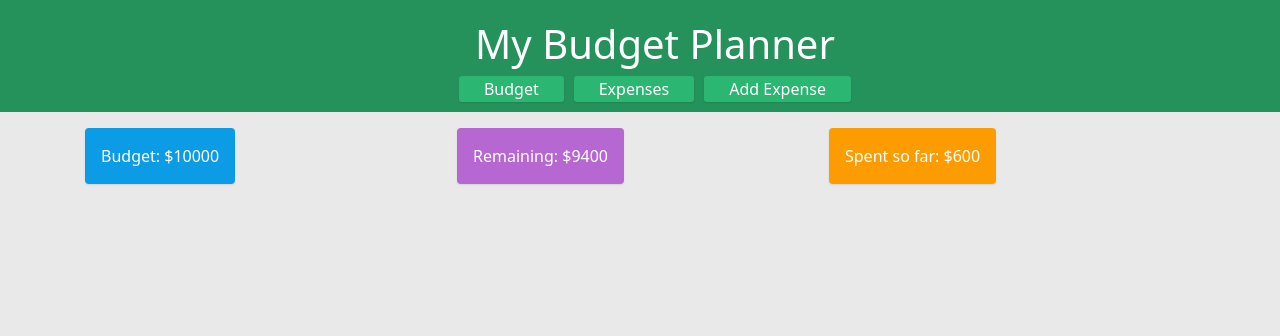
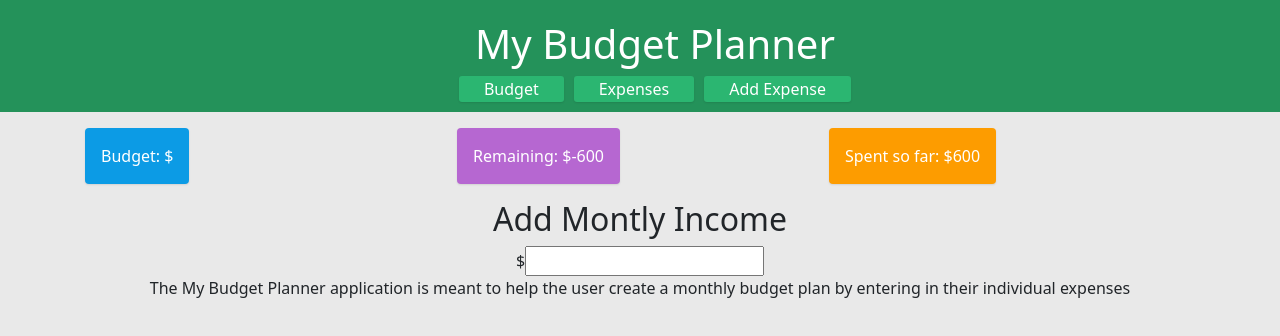
Before and after one commit to livnelson/phase-2-project, a React (Create React App) app in the folder budget/: page / in a window 1280 px wide. Shown: the top 336 px of the page. Built offline with nearby package versions, Linux system fonts and the light colour scheme.

Commit message:
budgetForm

```diff
--- a/budget/src/App.js
+++ b/budget/src/App.js
@@ -1,15 +1,17 @@
-import React from 'react';
+import React, {useState} from 'react';
 import 'bootstrap/dist/css/bootstrap.min.css';
 import Home from "./Home"
 import Expenses from './Expenses';
 import AddExpense from './AddExpense';
 import { AppProvider } from "./AppContext.js"
 import { Switch, Route } from "react-router-dom"
+import BudgetForm from './BudgetForm'
 
 import "./global.css"
 import Menu from "./Menu"
 
 const App = () => {
+
 
 	return (
 	  <div>
--- a/budget/src/Budget.js
+++ b/budget/src/Budget.js
@@ -2,7 +2,7 @@ import React, { useContext } from 'react';
 import { AppContext } from './AppContext';
 
 
-const Budget = () => {
+const Budget = ({monthlyBudget}) => {
 
     const { budget } = useContext(AppContext)
 
@@ -30,7 +30,7 @@ const Budget = () => {
 
     return (
         <div  className='alert alert-secondary'>
-            <span>Budget: ${budget}</span>
+            <span>Budget: ${monthlyBudget}</span>
             {/* <TiEdit size='1.2em' style={{ margin: 5 }} onClick={editBudget}></TiEdit> */}
         </div>
 
--- /dev/null
+++ b/budget/src/BudgetForm.js
@@ -0,0 +1,23 @@
+import React from 'react'
+
+const budgetForm = ({monthlyBudget, setMonthlyBudget}) => {
+
+    const handleChange = (e) => {
+        console.log(e.target.value)
+        setMonthlyBudget(e.target.value)
+    }
+    return (
+        <div className="budget-form">
+            <h2>Add Montly Income</h2>
+            <form>
+                <label>$</label>
+                <input type="number" required onChange={handleChange} value={monthlyBudget}></input>
+            </form>
+            <p>
+                The My Budget Planner application is meant to help the user create a monthly budget plan by entering in their individual expenses
+            </p>
+        </div>
+    )
+}
+
+export default budgetForm
--- a/budget/src/Home.js
+++ b/budget/src/Home.js
@@ -1,23 +1,26 @@
-import React from 'react'
+import React, {useState} from 'react'
 import Budget from './Budget';
 import Remaining from './Remaining';
 import ExpenseTotal from './ExpenseTotal';
+import BudgetForm from './BudgetForm';
 
 function Home() {
+  const [monthlyBudget, setMonthlyBudget] = useState('')
 
   return (
     <div className='container'>
         <div className='row mt-3'>
             <div id="budget-col" className='col-sm'>
-                <Budget />
+                <Budget monthlyBudget={monthlyBudget} />
             </div>
             <div id="remaining-col"className='col-sm'>
-                <Remaining />
+                <Remaining monthlyBudget={monthlyBudget}/>
             </div>
             <div id="expense-col"className='col-sm'>
                 <ExpenseTotal />
                 </div>
         </div>
+        <BudgetForm montlyBudget={monthlyBudget} setMonthlyBudget={setMonthlyBudget}/>
     </div>
   )
 }
--- a/budget/src/Remaining.js
+++ b/budget/src/Remaining.js
@@ -1,7 +1,7 @@
 import React, { useContext } from 'react';
 import { AppContext } from './AppContext';
 
-const Remaining = () => {
+const Remaining = ({monthlyBudget}) => {
 	const { expenses, budget } = useContext(AppContext);
 
 	const totalExpenses = expenses.reduce((total, item) => {
@@ -12,7 +12,7 @@ const Remaining = () => {
 
 	return (
 		<div className={`alert ${alertType}`}>
-			<span>Remaining: ${budget - totalExpenses}</span>
+			<span>Remaining: ${monthlyBudget - totalExpenses}</span>
 		</div>
 	);
 };
```
